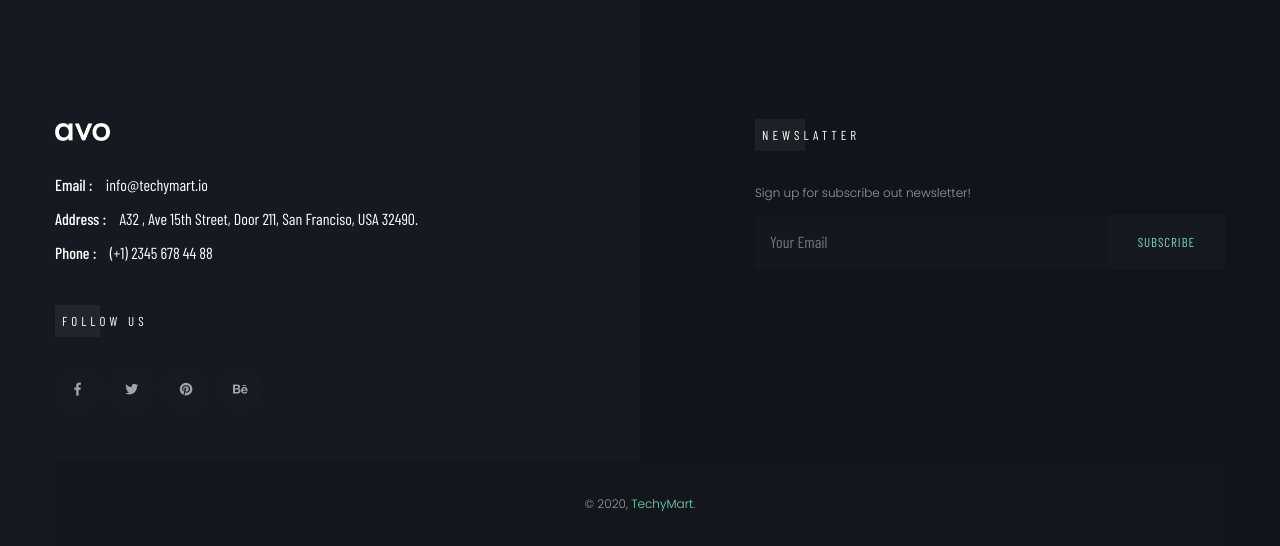
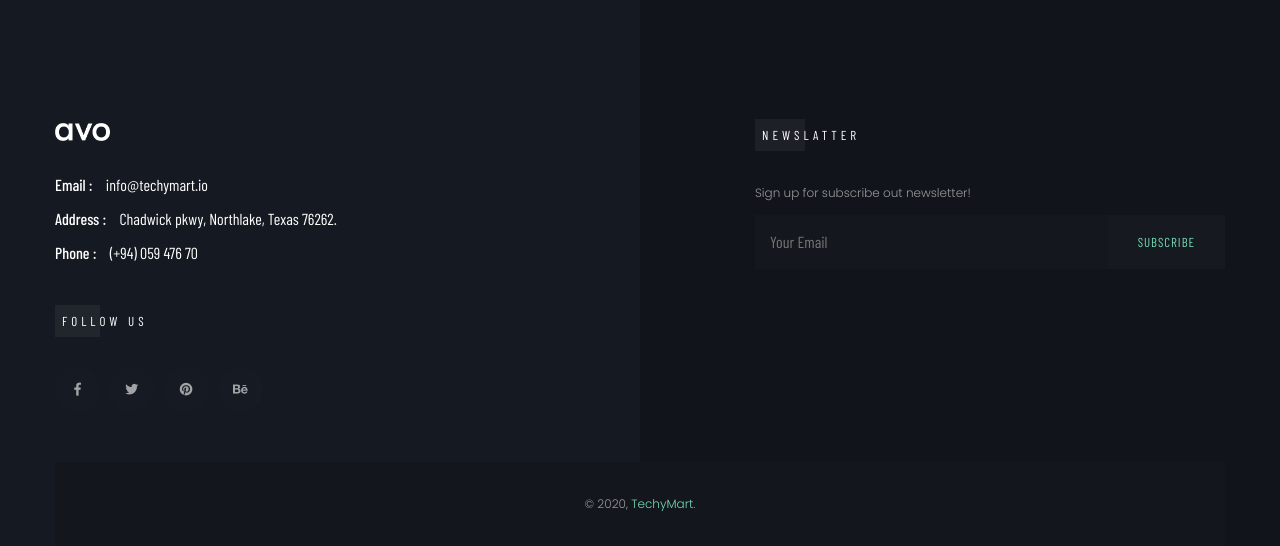
Before and after one commit to maazhussaini/techyMart, a PHP site: page /index.php in a window 1280 px wide. Shown: the part 4876-5422 px from the top of the page. Run offline with PHP 8.4, Linux system fonts and the light colour scheme; some web fonts are replaced.

Commit message:
change physical details

```diff
--- a/footer.php
+++ b/footer.php
@@ -11,10 +11,9 @@
                 <div class="con-info custom-font">
                     <ul>
                         <li><span>Email : </span> info@techymart.io</li>
-                        <li><span>Address : </span> A32 , Ave 15th Street, Door 211, San Franciso, USA
-                            32490.
+                        <li><span>Address : </span> Chadwick pkwy, Northlake, Texas 76262.
                         </li>
-                        <li><span>Phone : </span> (+1) 2345 678 44 88</li>
+                        <li><span>Phone : </span> (+94) 059 476 70</li>
                     </ul>
                 </div>
                 <div class="social-icon">
```
